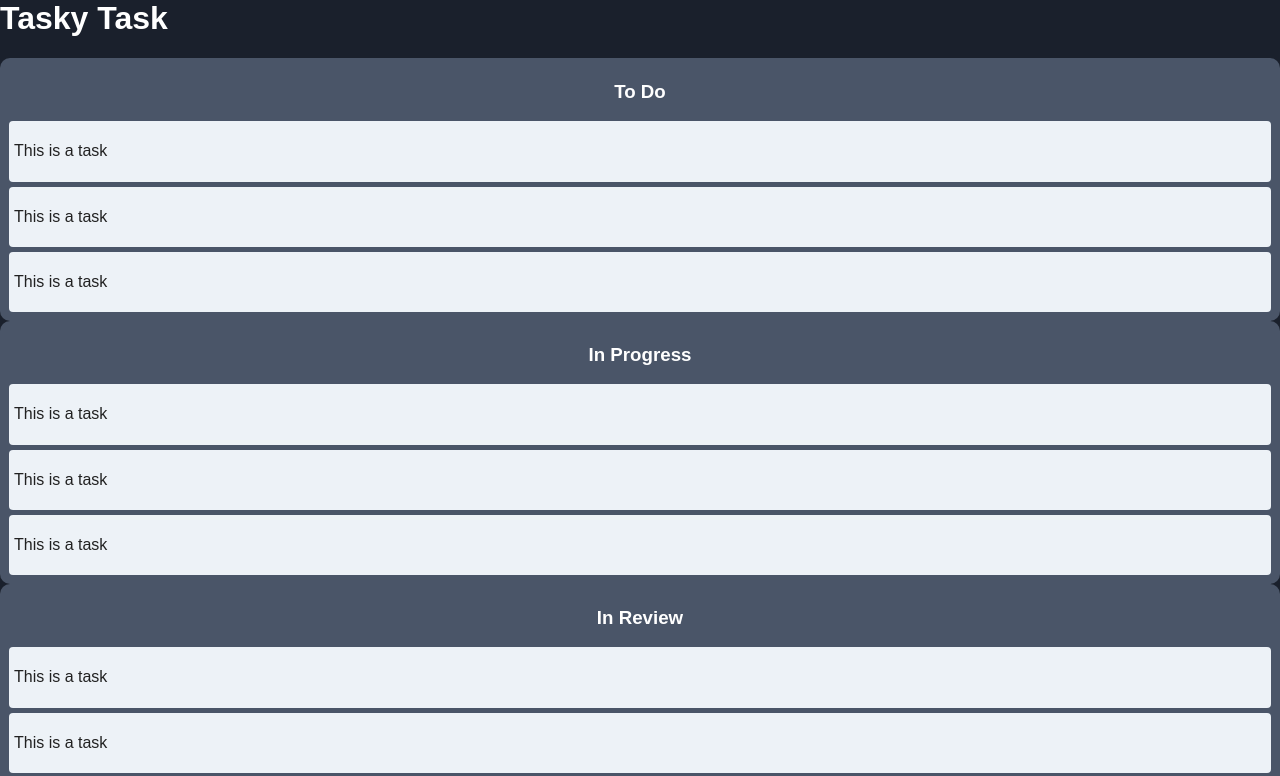
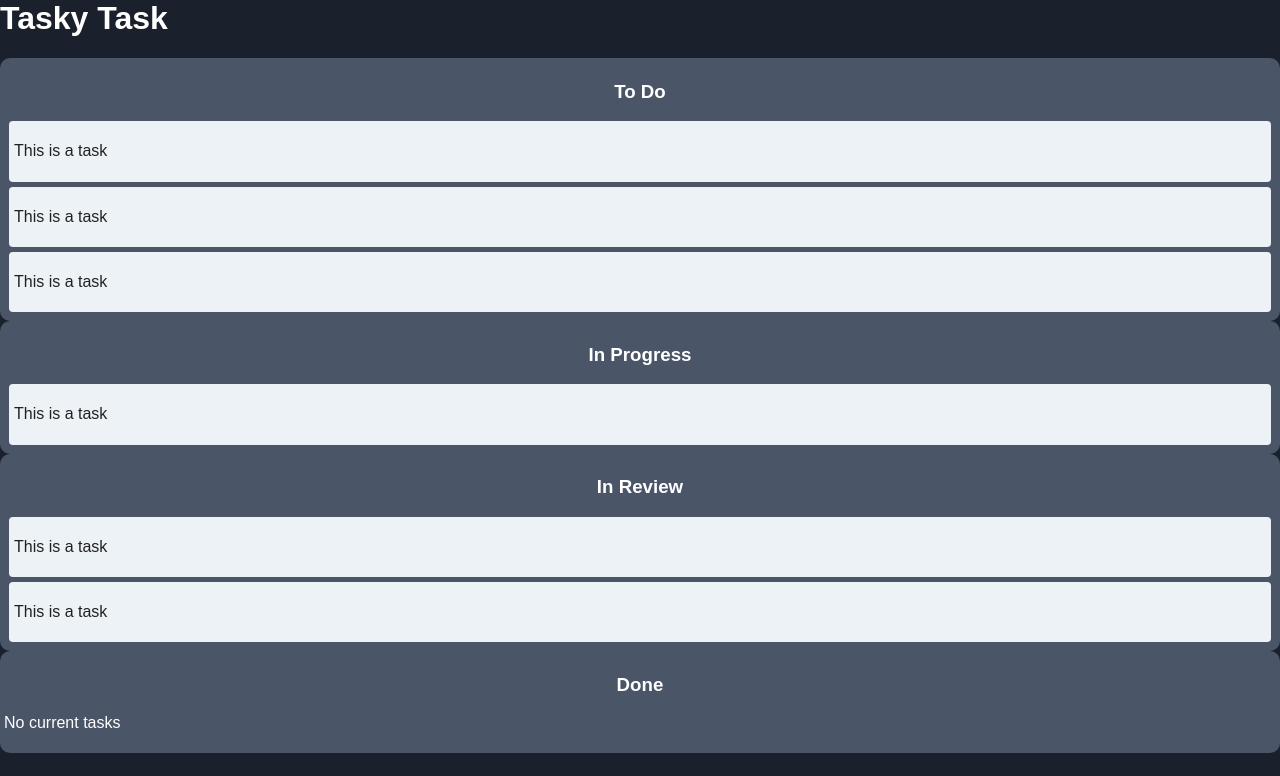
Before and after one commit to krames12/tasky-task, a Next.js app: page / in a window 1280 px wide. Shown: the top 776 px of the page. Built offline with nearby package versions, Linux system fonts and the light colour scheme.

Commit message:
added empty states to most all components

```diff
--- a/components/TaskColumn.js
+++ b/components/TaskColumn.js
@@ -7,9 +7,11 @@ const TaskColumn = ({ title, taskList }) => {
   return (
     <Column>
       <ColumnTitle>{title}</ColumnTitle>
-      {taskList.map((task, index) => (
-        <Task key={index} title={task} />
-      ))}
+      {taskList && taskList.length ? (
+        taskList.map((task, index) => <Task key={index} title={task} />)
+      ) : (
+        <p>No current tasks</p>
+      )}
     </Column>
   );
 };
--- a/components/TaskOverview.js
+++ b/components/TaskOverview.js
@@ -1,13 +1,17 @@
 import React from "react";
 import TaskColumn from "./TaskColumn";
 
-const TaskOverview = () => {
-  const columns = ["To Do", "In Progress", "In Review", "Done"];
-  const taskList = ["This is a task", "This is a task", "This is a task"];
+const TaskOverview = ({ columns }) => {
+  // const columns = ["To Do", "In Progress", "In Review", "Done"];
+  // const taskList = ["This is a task", "This is a task", "This is a task"];
 
-  return columns.map((column, index) => (
-    <TaskColumn key={index} title={column} taskList={taskList} />
-  ));
+  return columns && columns.length ? (
+    columns.map((column, index) => <TaskColumn key={index} {...column} />)
+  ) : (
+    <p className="it-broke">
+      You don't have any columns, you dun did borked it 🐶
+    </p>
+  );
 };
 
 export default TaskOverview;
--- a/pages/index.js
+++ b/pages/index.js
@@ -14,6 +14,25 @@ const BodyWrapper = styled.div`
   font-family: sans-serif;
 `;
 
+const columns = [
+  {
+    title: "To Do",
+    taskList: ["This is a task", "This is a task", "This is a task"]
+  },
+  {
+    title: "In Progress",
+    taskList: ["This is a task"]
+  },
+  {
+    title: "In Review",
+    taskList: ["This is a task", "This is a task"]
+  },
+  {
+    title: "Done",
+    taskList: []
+  }
+];
+
 const Home = () => (
   <>
     <Head>
@@ -21,7 +40,7 @@ const Home = () => (
     </Head>
     <BodyWrapper>
       <Navigation />
-      <TaskOverview />
+      <TaskOverview columns={columns} />
     </BodyWrapper>
   </>
 );
```
